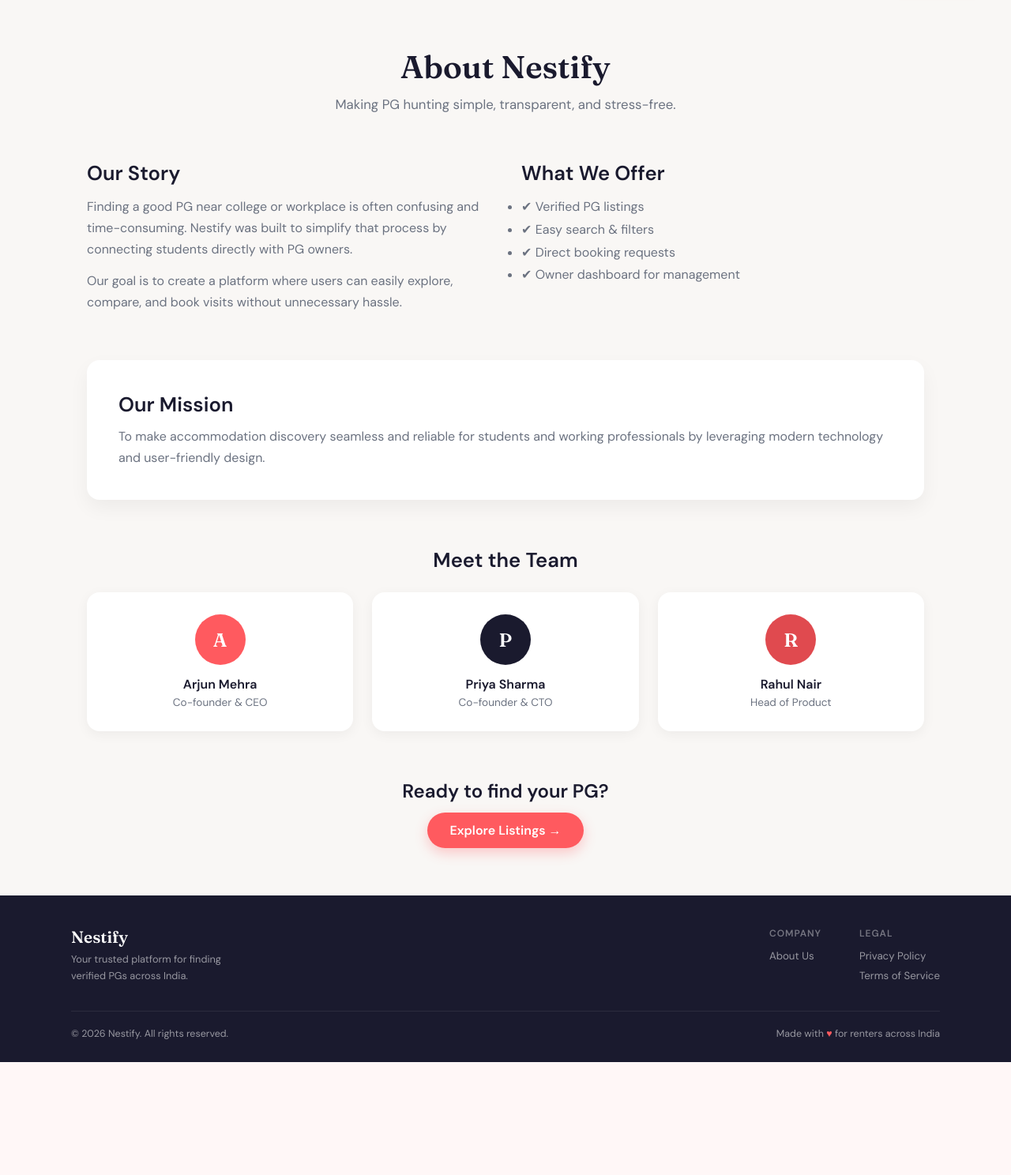
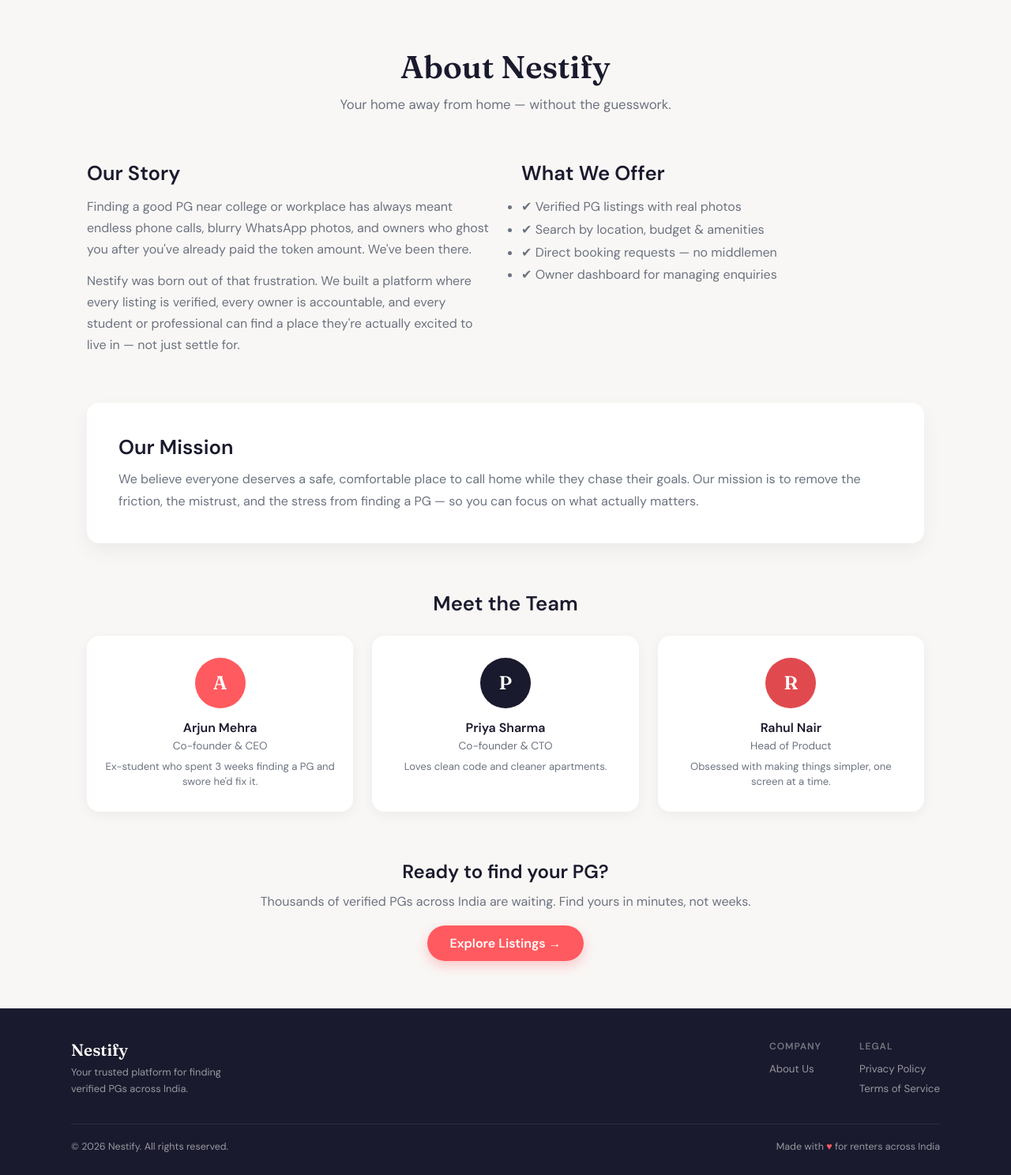
Before and after one commit to Akshatswami610/Nestify, a Django app: page /about/ in a window 1280 px wide. Shown: the part 64-1552 px from the top of the page at 79% size. Before the commit the page ends 1409 px from the top, so only its background shows below. Run offline with Django 5.2, Linux system fonts and the light colour scheme.

Commit message:
Update about.html

```diff
--- a/templates/about.html
+++ b/templates/about.html
@@ -12,7 +12,7 @@
       About Nestify
     </h1>
     <p style="margin-top:12px; color:#6b7280; font-size:1.05rem;">
-      Making PG hunting simple, transparent, and stress-free.
+      Your home away from home — without the guesswork.
     </p>
   </div>
 
@@ -22,22 +22,24 @@
     <div>
       <h2 style="font-size:1.6rem; margin-bottom:12px;">Our Story</h2>
       <p style="color:#6b7280; line-height:1.7;">
-        Finding a good PG near college or workplace is often confusing and time-consuming.
-        Nestify was built to simplify that process by connecting students directly with PG owners.
+        Finding a good PG near college or workplace has always meant endless phone calls, blurry
+        WhatsApp photos, and owners who ghost you after you've already paid the token amount.
+        We've been there.
       </p>
       <p style="color:#6b7280; margin-top:12px; line-height:1.7;">
-        Our goal is to create a platform where users can easily explore, compare, and book visits
-        without unnecessary hassle.
+        Nestify was born out of that frustration. We built a platform where every listing is
+        verified, every owner is accountable, and every student or professional can find a place
+        they're actually excited to live in — not just settle for.
       </p>
     </div>
 
     <div>
       <h2 style="font-size:1.6rem; margin-bottom:12px;">What We Offer</h2>
       <ul style="color:#6b7280; line-height:1.8;">
-        <li>✔ Verified PG listings</li>
-        <li>✔ Easy search & filters</li>
-        <li>✔ Direct booking requests</li>
-        <li>✔ Owner dashboard for management</li>
+        <li>✔ Verified PG listings with real photos</li>
+        <li>✔ Search by location, budget & amenities</li>
+        <li>✔ Direct booking requests — no middlemen</li>
+        <li>✔ Owner dashboard for managing enquiries</li>
       </ul>
     </div>
 
@@ -47,8 +49,9 @@
   <div style="background:#fff; padding:40px; border-radius:16px; box-shadow:0 10px 25px rgba(0,0,0,0.05); margin-bottom:60px;">
     <h2 style="font-size:1.6rem; margin-bottom:10px;">Our Mission</h2>
     <p style="color:#6b7280; line-height:1.7;">
-      To make accommodation discovery seamless and reliable for students and working professionals
-      by leveraging modern technology and user-friendly design.
+      We believe everyone deserves a safe, comfortable place to call home while they chase their
+      goals. Our mission is to remove the friction, the mistrust, and the stress from finding a
+      PG — so you can focus on what actually matters.
     </p>
   </div>
 
@@ -60,19 +63,22 @@
       <div style="background:#fff; border-radius:16px; padding:28px 20px; text-align:center; box-shadow:0 4px 16px rgba(0,0,0,0.05);">
         <div style="width:64px; height:64px; border-radius:50%; background:#FF5A5F; margin:0 auto 14px; display:flex; align-items:center; justify-content:center; color:#fff; font-size:1.5rem; font-family:'Fraunces',serif; font-weight:600;">A</div>
         <div style="font-weight:600; font-size:1rem; margin-bottom:4px;">Arjun Mehra</div>
-        <div style="color:#6b7280; font-size:.85rem;">Co-founder & CEO</div>
+        <div style="color:#6b7280; font-size:.85rem; margin-bottom:8px;">Co-founder & CEO</div>
+        <div style="color:#6b7280; font-size:.82rem; line-height:1.5;">Ex-student who spent 3 weeks finding a PG and swore he'd fix it.</div>
       </div>
 
       <div style="background:#fff; border-radius:16px; padding:28px 20px; text-align:center; box-shadow:0 4px 16px rgba(0,0,0,0.05);">
         <div style="width:64px; height:64px; border-radius:50%; background:#1a1a2e; margin:0 auto 14px; display:flex; align-items:center; justify-content:center; color:#fff; font-size:1.5rem; font-family:'Fraunces',serif; font-weight:600;">P</div>
         <div style="font-weight:600; font-size:1rem; margin-bottom:4px;">Priya Sharma</div>
-        <div style="color:#6b7280; font-size:.85rem;">Co-founder & CTO</div>
+        <div style="color:#6b7280; font-size:.85rem; margin-bottom:8px;">Co-founder & CTO</div>
+        <div style="color:#6b7280; font-size:.82rem; line-height:1.5;">Loves clean code and cleaner apartments.</div>
       </div>
 
       <div style="background:#fff; border-radius:16px; padding:28px 20px; text-align:center; box-shadow:0 4px 16px rgba(0,0,0,0.05);">
         <div style="width:64px; height:64px; border-radius:50%; background:#e04a4f; margin:0 auto 14px; display:flex; align-items:center; justify-content:center; color:#fff; font-size:1.5rem; font-family:'Fraunces',serif; font-weight:600;">R</div>
         <div style="font-weight:600; font-size:1rem; margin-bottom:4px;">Rahul Nair</div>
-        <div style="color:#6b7280; font-size:.85rem;">Head of Product</div>
+        <div style="color:#6b7280; font-size:.85rem; margin-bottom:8px;">Head of Product</div>
+        <div style="color:#6b7280; font-size:.82rem; line-height:1.5;">Obsessed with making things simpler, one screen at a time.</div>
       </div>
 
     </div>
@@ -81,6 +87,9 @@
   <!-- CTA -->
   <div style="text-align:center;">
     <h2 style="margin-bottom:12px;">Ready to find your PG?</h2>
+    <p style="color:#6b7280; margin-bottom:20px; font-size:1rem;">
+      Thousands of verified PGs across India are waiting. Find yours in minutes, not weeks.
+    </p>
     <a href="/" style="
         display:inline-block;
         background:#FF5A5F;
```
